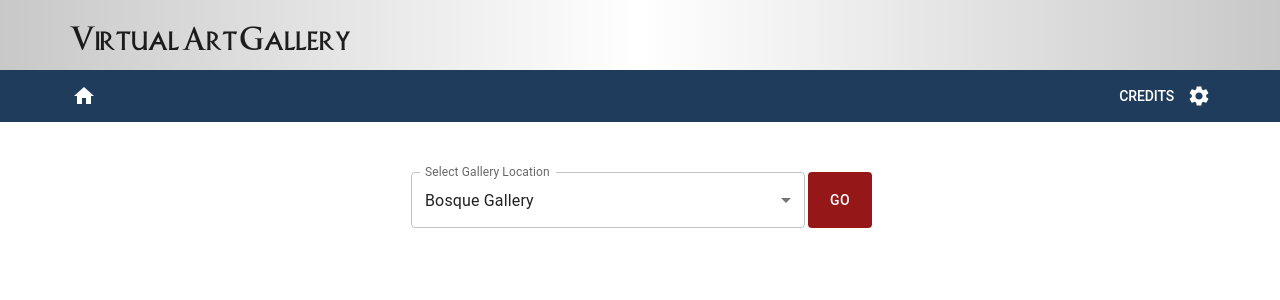
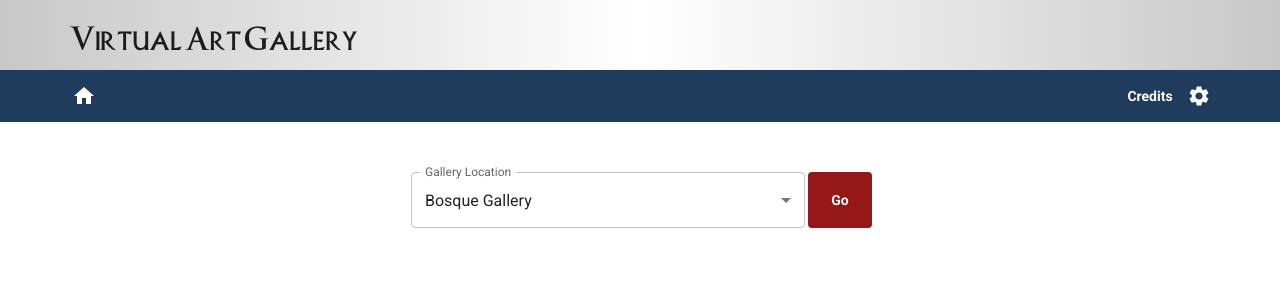
Before and after one commit to SoftwareF24-Gallery/SoftwareF24-Gallery.github.io, a React (Vite) app: page /#/ in a window 1280 px wide. Shown: the top 300 px of the page. Built offline with nearby package versions, Linux system fonts and the light colour scheme.

Commit message:
Add Roboto as theme font. Override stylization for h2 component, which gives a better style to the Credits and Go buttons.

```diff
--- a/index.html
+++ b/index.html
@@ -5,6 +5,9 @@
     <link rel="icon" type="image/svg+xml" href="/img/icon.svg" />
     <meta name="viewport" content="width=device-width, initial-scale=1.0" />
     <title>Gallery</title>
+    <link rel="preconnect" href="https://fonts.googleapis.com">
+    <link rel="preconnect" href="https://fonts.gstatic.com" crossorigin>
+    <link href="https://fonts.googleapis.com/css2?family=Roboto:ital,wght@0,100;0,300;0,400;0,500;0,700;0,900;1,100;1,300;1,400;1,500;1,700;1,900&display=swap" rel="stylesheet">
   </head>
   <body>
     <div id="root"></div>
--- a/src/App.jsx
+++ b/src/App.jsx
@@ -29,16 +29,34 @@ const theme = createTheme({
     },
   },
 
+  // Overriding capitalization and other styles for Typography's h2 variant
+  components: {
+    MuiTypography: {
+      styleOverrides: {
+        root: {
+          variants: [
+            {
+              props: { variant: 'h2' },
+              style: {
+                textTransform: 'capitalize',
+                fontSize: '1em',
+                fontWeight: '700',
+              },
+            },
+          ],
+        },
+      },
+    },
+  },
+
   // Defines
   typography: {
+
+    fontFamily: "Roboto",
+
     h1: {
       fontFamily: "EPISODE1",
       fontSize: '1.5em',
-    },
-
-    h2: {
-      fontSize: '1em',
-      fontWeight: '500',
     },
   },
 });
--- a/src/Home.jsx
+++ b/src/Home.jsx
@@ -16,7 +16,7 @@ const Home = () => {
                 sx={{
                     backgroundColor: theme.palette.mode === 'dark' ? 'blue.500' : '#951717', // Changes color depending on the current theme
                     }}>
-                Go
+                <Typography variant="h2">Go</Typography>
             </Button>
 
         </div>
--- a/src/locations.jsx
+++ b/src/locations.jsx
@@ -23,7 +23,7 @@ export const SelectGallery = () => {
     return (
       <Box sx={{width: 400, padding: "0 3px"}} className="select">
         <TextField
-          label="Select Gallery Location"
+          label="Gallery Location"
           // Select dropdown from mui
           select sx={{width: '100%'}} // Make width take up 100% of box
           value={gallery}
```
